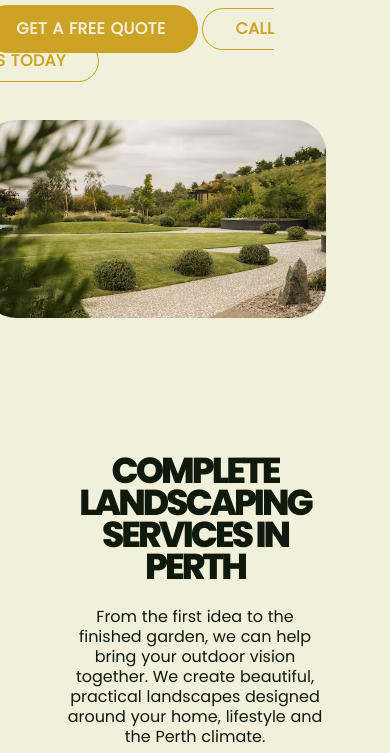
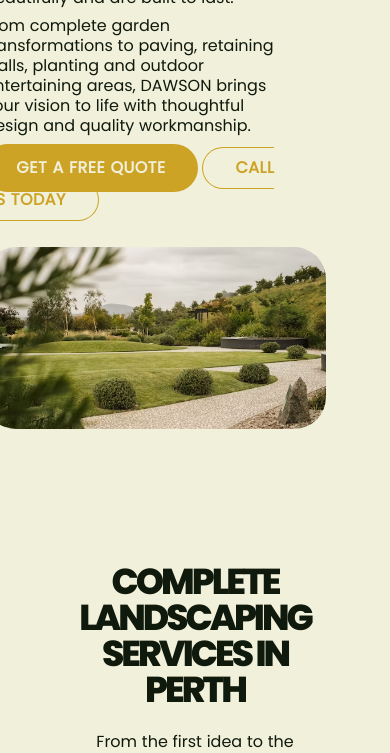
Before and after one commit to ibtihelbs/dawson, a plain HTML site: page index.html in a window 390 px wide. Shown: the part 469-1222 px from the top of the page. Drawn offline with Linux system fonts and the light colour scheme.

Commit message:
responsive

```diff
--- a/css/general.module.css
+++ b/css/general.module.css
@@ -112,8 +112,8 @@ section {
 }
 
 .c__hero-home {
-  height: 100vh;
   align-items: center;
+  margin-top: 7.5%;
 }
 
 .c__hero-home img {
@@ -327,6 +327,7 @@ footer ul {
   align-items: center;
   gap: 1rem;
   margin-top: 1rem;
+  height: 50px;
 }
 .c_user-info img {
   width: 48px;
--- a/css/text.module.css
+++ b/css/text.module.css
@@ -10,7 +10,7 @@ h3 {
 h1,
 h2 {
   font-size: var(--font-h1);
-  line-height: calc(var(--font-h1) - 4px);
+  line-height: 100%;
   max-width: 650px;
   text-transform: uppercase;
   font-weight: bolder;
```
